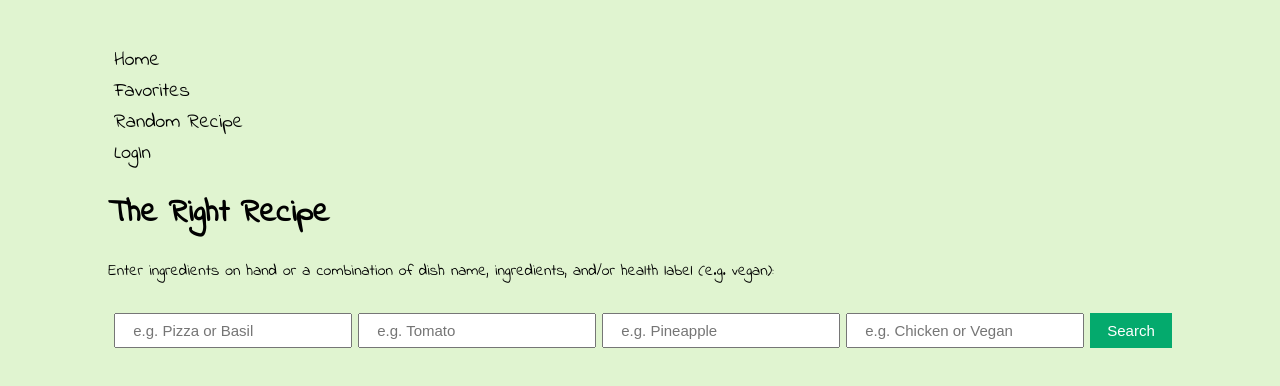
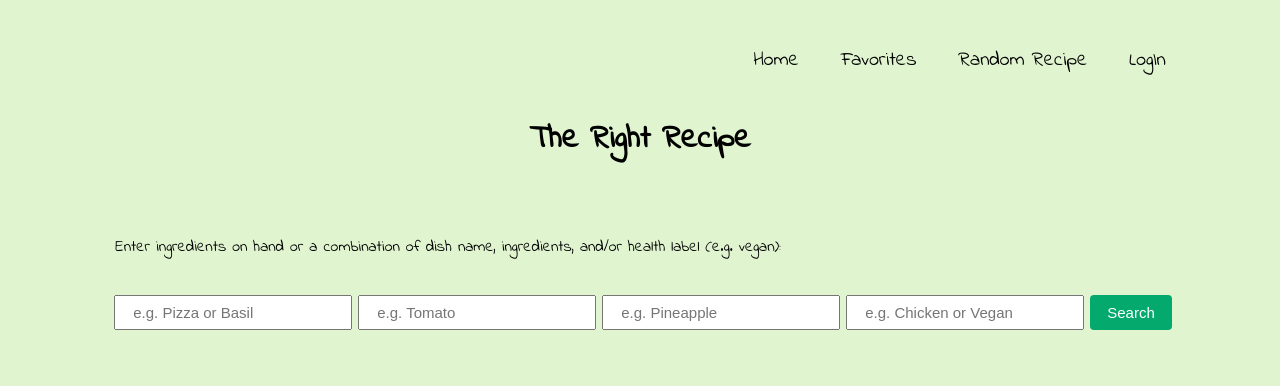
Before and after one commit to sammaicodes/TheRightRecipe, a React (Create React App) app: page / in a window 1280 px wide. Shown: the top 386 px of the page. Built offline with nearby package versions, Linux system fonts and the light colour scheme.

Commit message:
add more styling.

```diff
--- a/src/App.css
+++ b/src/App.css
@@ -18,6 +18,7 @@ body {
   max-width: 100vw;
   font-size: 15px;
   margin-left: 6px;
+  margin-top: 6px;
 }
 button{
   font-family: 'Indie Flower', cursive;
@@ -33,6 +34,23 @@ button{
   background-color: #04AA6D;
   color: #ffffff;
   border: none;
+  border-radius: 4px;
+  margin-top: 6px;
+}
+.navbar > * {
+  display: inline-block;
+  margin-left: 30px;
+}
+.navbar{
+  float: right;
+}
+.title{
+  padding-top: 50px;
+  padding-bottom: 50px;
+  text-align: center;
+}
+.instructions{
+  margin-left: 7px;
 }
 
 
--- a/src/components/Header.js
+++ b/src/components/Header.js
@@ -11,6 +11,8 @@ function Header({ getRandom }) {
 
   return (
     <>
+      <div className="navbar">
+
         <div>
           <button type='button' onClick={onReload}>Home</button>
           {/* <p>Home</p> */}
@@ -20,15 +22,15 @@ function Header({ getRandom }) {
           {/* <p>Favorites</p> */}
         </div>
         <div>
-        {/* <p onClick={getRandom}> Random Recipe</p> */}
           <button type='button' onClick={getRandom}> Random Recipe</button>
-
         </div>
         <div>
           <button>LogIn</button>
           {/* <p>LogIn</p> */}
         </div>
-      <h1>The Right Recipe</h1>
+
+      </div>
+      <h1 className="title">The Right Recipe</h1>
     </>
 
   )
--- a/src/components/Main.js
+++ b/src/components/Main.js
@@ -30,7 +30,7 @@ function Main({ randomRecipes }) {
 
   return (
     <div>
-      <p>Enter ingredients on hand or a combination of dish name, ingredients, and/or health label (e.g. vegan): </p>
+      <p className="instructions">Enter ingredients on hand or a combination of dish name, ingredients, and/or health label (e.g. vegan): </p>
       <form onSubmit={onSubmit} className="formStyle">
         <input
           type='text'
```
Also changed, not shown: src/components/SearchResults.js (added, +9 -0 lines). Lines whose indentation alone changed are shown as unchanged.
